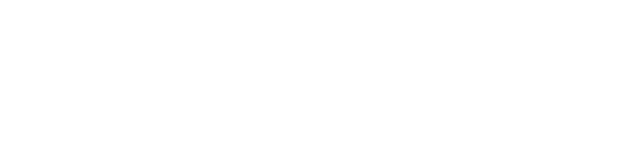
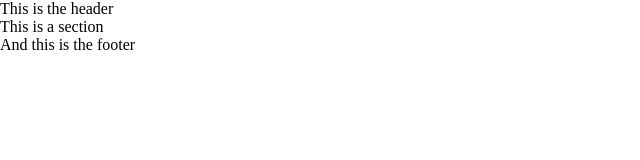
Before and after one commit to majendrix/FirstOfAll, a plain HTML site: page index.html in a window 1280 px wide. Shown: the whole page, without its empty margins (0-640 px from the left). Drawn offline with Linux system fonts and the light colour scheme.

Commit message:
html estructure

```diff
--- a/index.html
+++ b/index.html
@@ -12,5 +12,13 @@
 </head>
 
 <body>
+	<main>
+		<header>This is the header
+		</header>
+		<section>This is a section
+		</section>
+		<footer>And this is the footer
+		</footer>
+	</main>
 </body>
 </html>
```
